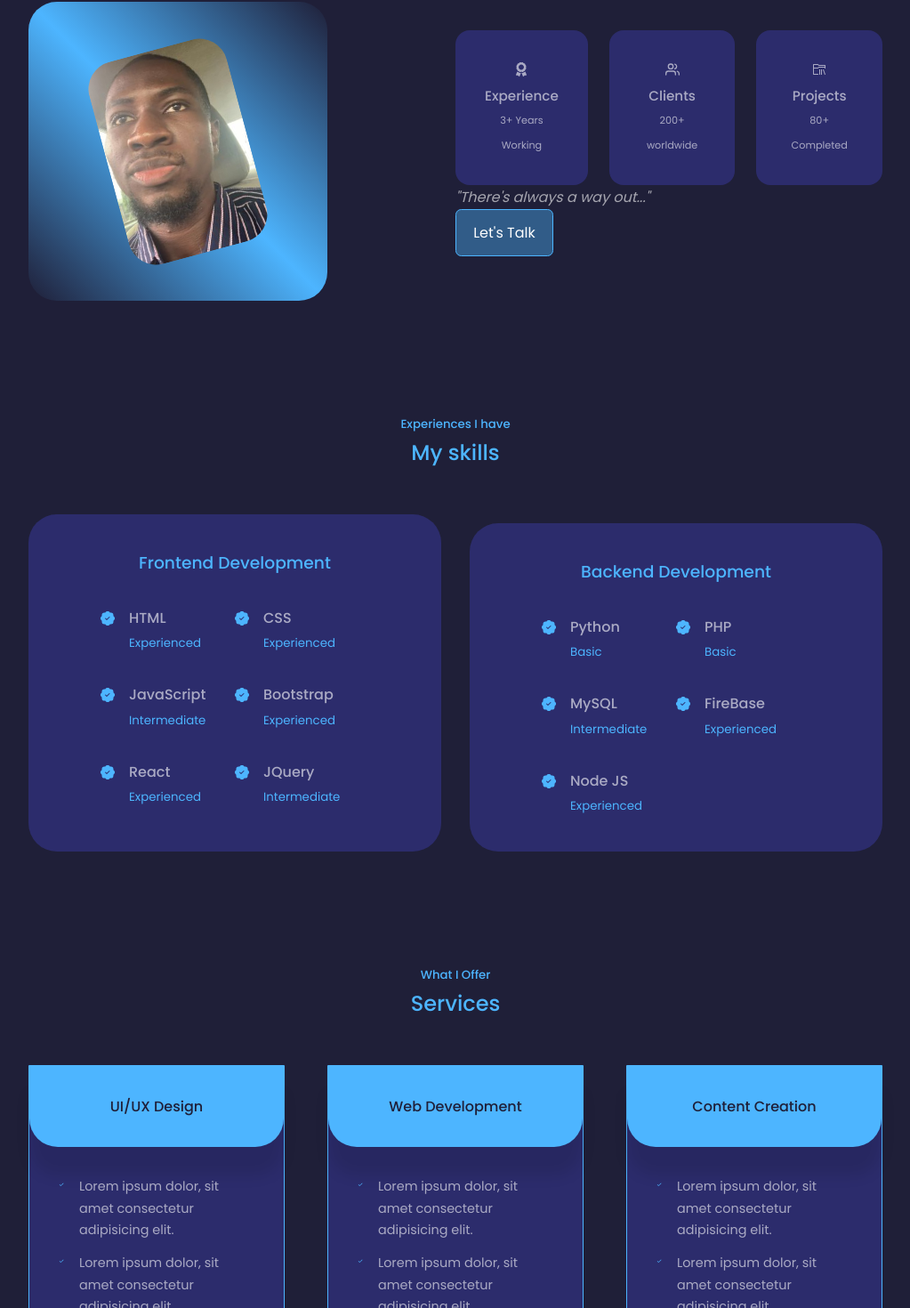
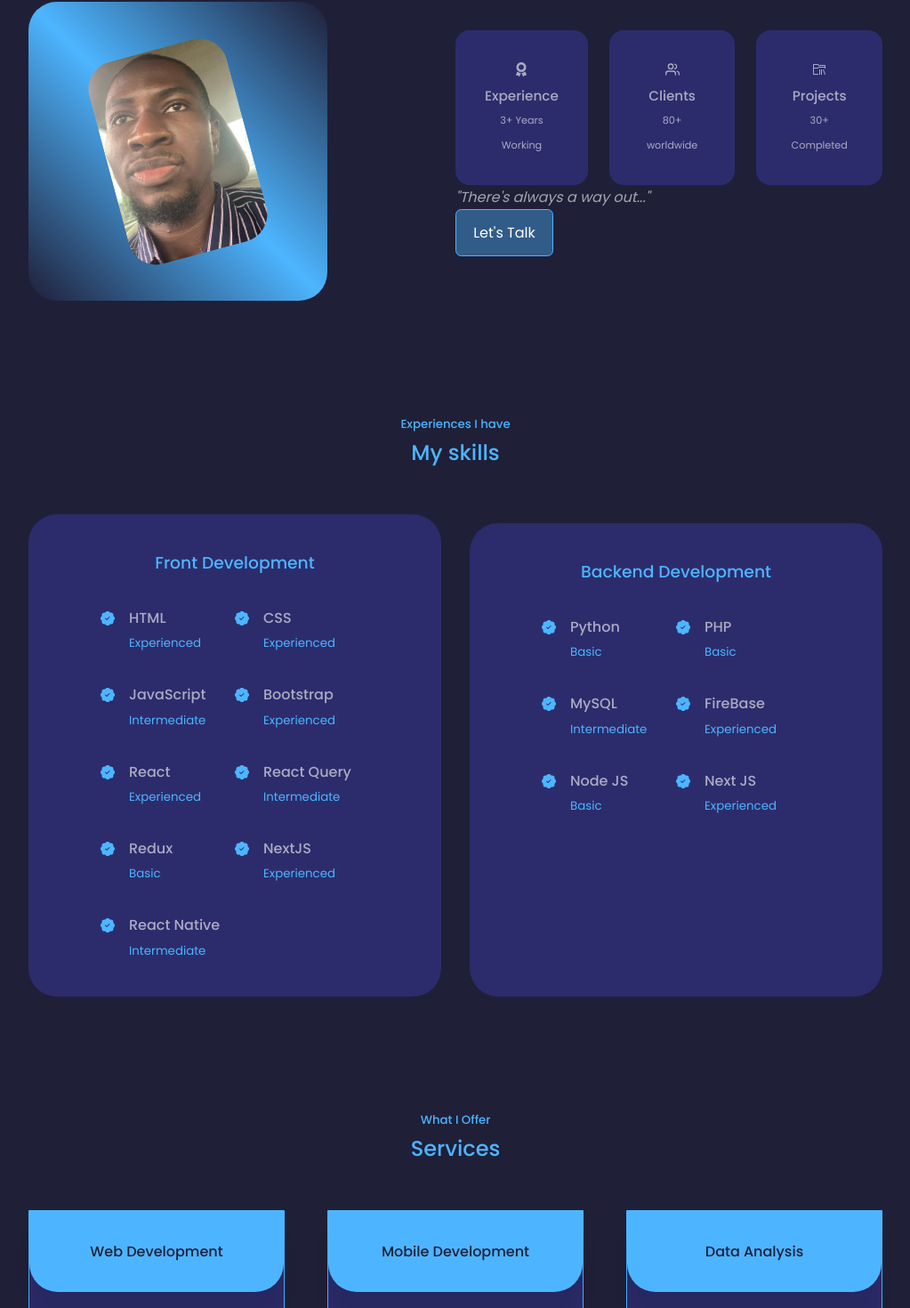
Before and after one commit to Gabbee24/my-portfolio, a React (Create React App) app: page / in a window 1280 px wide. Shown: the part 1079-2549 px from the top of the page at 89% size, without its empty margins (128-1151 px from the left). Built offline with nearby package versions, Linux system fonts and the light colour scheme.

Commit message:
made somechanges to the eader, services,portfolio and abiout page

```diff
--- a/src/component/about/About.jsx
+++ b/src/component/about/About.jsx
@@ -28,12 +28,12 @@ const About = ({lightMode, reff}) => {
             <article className="about_card">
               <FiUsers className='about_ico'/>
               <h5>Clients</h5>
-              <small>200+ worldwide</small>
+              <small>80+ worldwide</small>
             </article>
             <article className="about_card">
               <VscFolderLibrary className='about_ico'/>
               <h5>Projects</h5>
-              <small>80+ Completed</small>
+              <small>30+ Completed</small>
             </article>
           </div>
 
--- a/src/component/experience/Experience.jsx
+++ b/src/component/experience/Experience.jsx
@@ -10,7 +10,7 @@ const Experience = ({lightMode, reff}) => {
 
       <div className="container experience_container">
         <div className="experience_frontend">
-          <h3>Frontend Development</h3>
+          <h3>Front Development</h3>
           <div className="experience_content">
 
             <article className="experience_details">
@@ -56,7 +56,31 @@ const Experience = ({lightMode, reff}) => {
             <article className="experience_details">
               <BsPatchCheckFill className='experience_details_icon'/>
               <div>
-                <h4>JQuery</h4>
+                <h4>React Query</h4>
+                <small className='text-light'>Intermediate</small>
+              </div>
+            </article>
+
+            <article className="experience_details">
+              <BsPatchCheckFill className='experience_details_icon'/>
+              <div>
+                <h4>Redux</h4>
+                <small className='text-light'>Basic</small>
+              </div>
+            </article>
+
+            <article className="experience_details">
+              <BsPatchCheckFill className='experience_details_icon'/>
+              <div>
+                <h4>NextJS</h4>
+                <small className='text-light'>Experienced</small>
+              </div>
+            </article>
+
+            <article className="experience_details">
+              <BsPatchCheckFill className='experience_details_icon'/>
+              <div>
+                <h4>React Native</h4>
                 <small className='text-light'>Intermediate</small>
               </div>
             </article>
@@ -105,6 +129,14 @@ const Experience = ({lightMode, reff}) => {
               <BsPatchCheckFill className='experience_details_icon'/>
               <div>
                 <h4>Node JS</h4>
+                <small className='text-light'>Basic</small>
+              </div>
+            </article>
+
+            <article className="experience_details">
+              <BsPatchCheckFill className='experience_details_icon'/>
+              <div>
+                <h4>Next JS</h4>
                 <small className='text-light'>Experienced</small>
               </div>
             </article>
--- a/src/component/header/CTA.jsx
+++ b/src/component/header/CTA.jsx
@@ -2,7 +2,7 @@
 
 import React from 'react'
 
-import CV from '../../assets//result.pdf'
+import CV from '../../assets//GABRIEL-ATUNWA-CV.pdf'
 
 const CTA = () => {
   return (
--- a/src/component/portfolio/portfolio-data.json
+++ b/src/component/portfolio/portfolio-data.json
@@ -2,7 +2,7 @@
     {
       "id": 1,
       "image": "../../../portfolioImages/portfolio1.webp",
-      "title": "hats",
+      "title": "Geoplex Website",
       "github": "https://github.com/Gabbee24/react-form",
       "demo" : "https://dribbble.com/Alien_pixels"
     },
--- a/src/component/services/Services.jsx
+++ b/src/component/services/Services.jsx
@@ -11,7 +11,7 @@ const Services = ({lightMode, reff}) => {
       <div className="container services_container">
         <article className="service">
           <div className="service_head">
-            <h3>UI/UX Design</h3>
+            <h3>Web Development</h3>
           </div>
 
           <ul className="service_list">
@@ -42,7 +42,7 @@ const Services = ({lightMode, reff}) => {
 
         <article className="service">
           <div className="service_head">
-            <h3>Web Development</h3>
+            <h3>Mobile Development</h3>
           </div>
 
           <ul className="service_list">
@@ -73,7 +73,7 @@ const Services = ({lightMode, reff}) => {
 
         <article className="service">
           <div className="service_head">
-            <h3>Content Creation</h3>
+            <h3>Data Analysis</h3>
           </div>
 
           <ul className="service_list">
--- a/src/component/testimonials/testimonial_data.json
+++ b/src/component/testimonials/testimonial_data.json
@@ -2,8 +2,8 @@
     {
       "id": 1,
       "avatar": "../../../testimonialImages/me3.jpg",
-      "name": "Ogundimu Adesola",
-      "review": "Gabriel created a fantastic e-commerce webite for me...it is such a lovely website"
+      "name": "Olabisi Minasu",
+      "review": "Gabriel and I collaborated and help with the redesign of GEOPLEX website, we also created a Content Management System (CMS) which will help GEOPLEX update the content of their website dynamically on their own"
     },
     {
       "id": 2,
@@ -14,8 +14,8 @@
     {
       "id": 3,
       "avatar": "../../../testimonialImages/bg-texture-1.jpg",
-      "name": "Minasu Olabisi",
-      "review": "He's so good with react..I was the one that put him through...I'm so proud of him to have gone this far with react JS"
+      "name": "Ogundimu Adesola",
+      "review": "Gabriel created a fantastic e-commerce webite for me...it is such a lovely website"
     },
     {
       "id": 4,
```
Also changed, not shown: src/component/useRef/useRefNav.jsx (deleted, +0 -112 lines), 1 other file (tests, documents, lock files or other folders).
